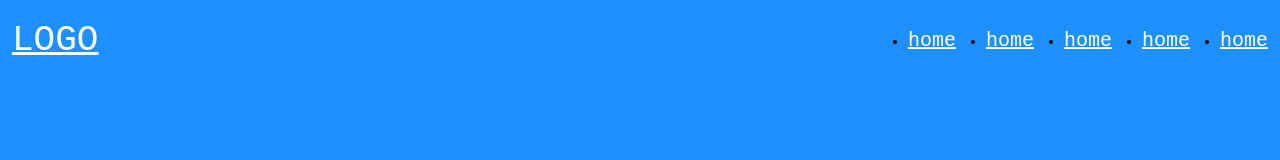
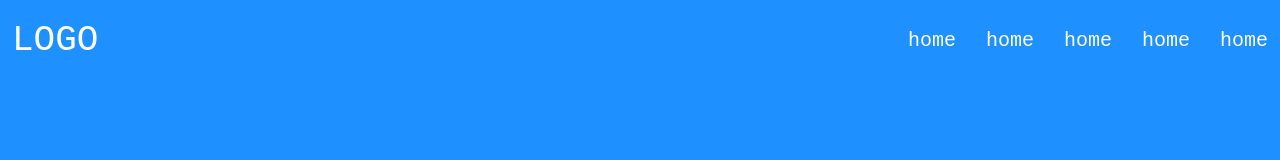
Before and after one commit to Jaloliddin199825/test, a plain HTML site: page index.html in a window 1280 px wide. Shown: the top 160 px of the page. Drawn offline with Linux system fonts and the light colour scheme.

Commit message:
updated style.css

```diff
--- a/style.css
+++ b/style.css
@@ -9,7 +9,7 @@
     background: yellow;
     color: red;
 }
-::webki
+
 ul,
 a {
     text-decoration: none;
```
